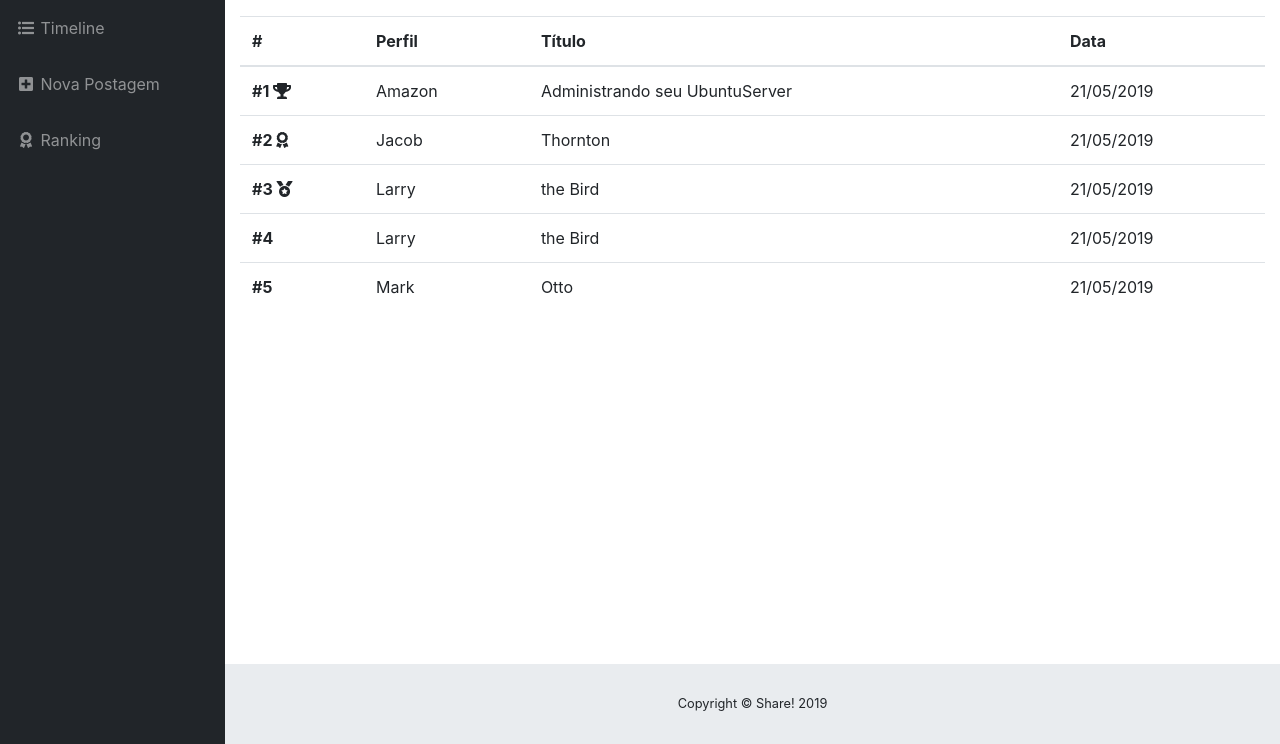
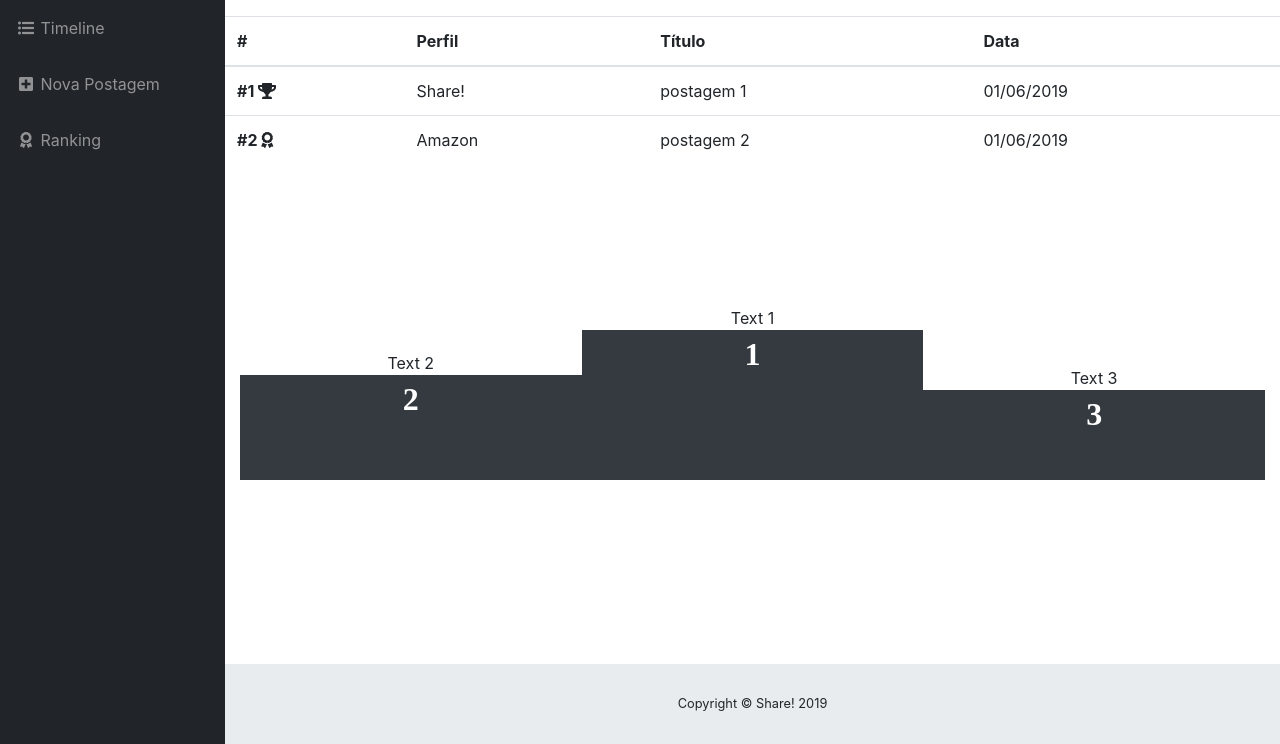
Before and after one commit to viniciusandd/uri-share, a Flask app: page /ranking in a window 1280 px wide. Shown: the part 56-800 px from the top of the page. Run offline with Flask 2, Linux system fonts and the light colour scheme; data comes from the database, SQL or seed files in the repository; some libraries are stand-ins or nearby versions; some web fonts are replaced.

Commit message:
Iniciando a criação do Podium na tela de ranking

```diff
--- a/app/controllers/controller.py
+++ b/app/controllers/controller.py
@@ -221,7 +221,7 @@ def excluir_postagem():
 @app.route("/novo_comentario", methods=['GET'])
 def novo_comentario():
     postagem_id = request.args.get('postagem_id', 0, type=int)
-    conteudo    = request.args.get('conteudo', '', type=str)
+    conteudo = request.args.get('conteudo', '', type=str)
 
     comentario  = Comentario(
         current_user.id, postagem_id, conteudo
@@ -231,11 +231,7 @@ def novo_comentario():
     try:
         db.session.commit()
     except Exception as e:
-        return jsonify(
-            {
-                "status":0
-            }
-        )
+        return jsonify({"status":0})
 
     return jsonify(
         {
@@ -248,30 +244,26 @@ def novo_comentario():
 @app.route("/nova_avaliacao", methods=['GET'])
 def nova_avaliacao():
     postagem_id = request.args.get('postagem_id', 0, type=int)
-    nota        = request.args.get('nota', 0.0, type=float)
+    nota = request.args.get('nota', 0.0, type=float)
 
-    print(postagem_id)
-    print(nota)
-
-    avaliacao = Avaliacao(
-        current_user.id, postagem_id, nota
-    )
+    avaliacao = Avaliacao.query.filter_by(perfil_id=current_user.id,postagem_id=postagem_id).first()
+    if not avaliacao:
+        avaliacao = Avaliacao(current_user.id, postagem_id, nota)
+    else:
+        avaliacao.nota = nota
 
     db.session.add(avaliacao)
-    try:
-        db.session.commit()
-    except Exception as e:
-        return jsonify(
-            {
-                "status":0
-            }
-        )
+    db.session.commit()
+    atualizar_media_avaliacao_postagem(postagem_id)
 
-    return jsonify(
-        {
-            "status": 1
-        }
-    )
+    return jsonify({"status":1})
+
+def atualizar_media_avaliacao_postagem(postagem_id):
+    postagem = Postagem.query.filter_by(id=postagem_id).first()
+    media_avaliacoes = postagem.calcular_media()
+    postagem.media_avaliacao = media_avaliacoes
+    db.session.add(postagem)
+    db.session.commit()
 
 @app.route("/buscar", methods=['POST'])
 def buscar():
@@ -285,7 +277,7 @@ def buscar():
             perfis = Perfil.query.filter_by(nome_fantasia=parametro).all()
             return render_template('buscas.html', perfis=perfis, postagens=None)
 
-        perfis    = Perfil.query.filter(Perfil.razao_social.like("%"+ parametro +"%")).all()
+        perfis = Perfil.query.filter(Perfil.razao_social.like("%"+ parametro +"%")).all()
         postagens = Postagem.query.filter(Postagem.titulo.like("%"+ parametro +"%")).all()
 
         if not postagens:
@@ -299,4 +291,6 @@ def buscar():
 
 @app.route("/ranking")
 def ranking():
-    return render_template('ranking.html')
+    cont = 1
+    postagens = Postagem.query.limit(20).all()
+    return render_template('ranking.html', cont=cont, postagens=postagens)
--- a/app/models/tables.py
+++ b/app/models/tables.py
@@ -116,12 +116,27 @@ class Postagem(db.Model):
         self.data         = Funcoes.retornar_data_atual()
         self.hora         = Funcoes.retornar_hora_atual()
 
-    def formatar_data(self):
+    def calcular_media(self):
+        avaliacoes = Avaliacao.query.filter_by(postagem_id=self.id).all()
+        qtd_avaliacoes = len(avaliacoes)
+        valor_total_avaliacoes = 0
+        for avaliacao in avaliacoes:
+            valor_total_avaliacoes = valor_total_avaliacoes + avaliacao.nota
+        media_avaliacoes = valor_total_avaliacoes / qtd_avaliacoes
+        return media_avaliacoes
+
+    def formatar_data(self, tipo):
+        # Tipos de formatação
+        # 1 - timeline (Jun 01)
+        # 2 - brasileiro (01/06/2019)
+
         data = str(self.data)
         array_data = data.split("-")
         data = datetime.datetime(int(array_data[0]), int(array_data[1]), int(array_data[2]))
-
-        return data.strftime("%b %d")
+        if tipo == 'timeline':
+            return data.strftime("%b %d")
+        if tipo == 'brasileiro':
+            return data.strftime('%d/%m/%Y')
 
     def __repr__(self):
         return "<Postagem %r>" % self.titulo
--- /dev/null
+++ b/app/static/css/podium.css
@@ -0,0 +1,51 @@
+@font-face {
+    font-family: DaggerSquare;
+    src: url("fonts/podium-font.woff") format("woff"), url("fonts/podium-font.ttf") format("truetype");
+  }
+
+  #podium-box {
+    margin: 0 auto;
+    display: flex;
+  }
+
+  .podium-number {
+    font-family: DaggerSquare;
+    font-weight: bold;
+    font-size: 2em;
+    color: white;
+  }
+
+  .step-container {
+    flex: 1;
+    display: flex;
+    flex-direction: column;
+  }
+
+  .step-container>div:first-child {
+    margin-top: auto;
+    text-align: center;
+  }
+
+  .step {
+    text-align: center;
+  }
+
+  .bg-blue {
+    background-color: #063b65;
+  }
+
+  .bg-grey {
+    background-color: #343a40;
+  }
+
+  #first-step {
+    height: 50%;
+  }
+
+  #second-step {
+    height: 35%;
+  }
+
+  #third-step {
+    height: 30%;
+  }
--- a/app/templates/blank.html
+++ b/app/templates/blank.html
@@ -24,6 +24,8 @@
   <link rel="stylesheet" href="{{ url_for('static', filename='css/timeline.css') }}">
   <!-- Estilos da avalição de postagens -->
   <link rel="stylesheet" href="{{ url_for('static', filename='css/rate.css') }}">
+  <!-- Estilos da tela de ranking (podium) -->
+  <link rel="stylesheet" href="{{ url_for('static', filename='css/podium.css') }}">
 
 </head>
 
@@ -182,16 +184,17 @@
   <!-- Custom scripts for all pages-->
   <script src="{{ url_for('static', filename='js/sb-admin.min.js') }}"></script>
 
-  <!-- Não faço ideia pq caraleos usar isso -->
+  <!-- Essa variável antecerá as chamadas ajax no js -->
   <script type=text/javascript>
     $SCRIPT_ROOT = {{ request.script_root|tojson|safe }};
   </script>
 
-  <script src="{{ url_for('static', filename='js/timeline.js') }}"></script>
-
   <!-- BootBox (caixas de diálogo customizadas) -->
   <script src="{{ url_for('static', filename='js/bootbox/bootbox.min.js') }}"></script>
 
+  <!-- Js específico por views -->
+  <script src="{{ url_for('static', filename='js/timeline.js') }}"></script>
+  <script src="{{ url_for('static', filename='js/ranking.js') }}"></script>
 </body>
 
 </html>
--- a/app/templates/home.html
+++ b/app/templates/home.html
@@ -10,7 +10,7 @@
         <div class="timeline">
             <div class="timeline-body">
                 <div class="timeline-item">
-                    <p class="time">{{ postagem.formatar_data() }}</p>
+                    <p class="time">{{ postagem.formatar_data("timeline") }}</p>
                     <div class="content">
                         <div class="postagem-informacoes">
                             <img class="rounded-circle" src="../../static/assets/logos/{{ postagem.perfil.logo }}"
--- a/app/templates/ranking.html
+++ b/app/templates/ranking.html
@@ -5,6 +5,8 @@
 {% endblock %}
 
 {% block conteudo %}
+
+<div class="row">
     <table class="table">
         <thead>
           <tr>
@@ -15,36 +17,52 @@
           </tr>
         </thead>
         <tbody>
+          {% for postagem in postagens %}
             <tr>
-      <th scope="row">#1 <i class="fas fa-trophy"></i></th>
-      <td>Amazon</td>
-      <td>Administrando seu UbuntuServer</td>
-      <td>21/05/2019</td>
+              {% if loop.index == 1 %}
+              <th scope="row">#{{ loop.index }} <i class="fas fa-trophy"></i></th>
+              {% elif loop.index == 2 %}
+              <th scope="row">#{{ loop.index }} <i class="fas fa-award"></i></th>
+              {% elif loop.index == 3 %}
+              <th scope="row">#{{ loop.index }} <i class="fas fa-medal"></i></th>
+              {% else %}
+              <th scope="row">#{{ loop.index }} </th>
+              {% endif %}
+
+              <td>{{ postagem.perfil.nome_fantasia }}</td>
+              <td>{{ postagem.titulo }}</td>
+              <td>{{ postagem.formatar_data("brasileiro") }}</td>
             </tr>
-    <tr>
-      <th scope="row">#2 <i class="fas fa-award"></i></th>
-      <td>Jacob</td>
-      <td>Thornton</td>
-      <td>21/05/2019</td>
-    </tr>
-    <tr>
-      <th scope="row">#3 <i class="fas fa-medal"></i></th>
-      <td>Larry</td>
-      <td>the Bird</td>
-      <td>21/05/2019</td>
-    </tr>
-    <tr>
-      <th scope="row">#4</th>
-      <td>Larry</td>
-      <td>the Bird</td>
-      <td>21/05/2019</td>
-    </tr>
-    <tr>
-      <th scope="row">#5</th>
-      <td>Mark</td>
-      <td>Otto</td>
-      <td>21/05/2019</td>
-    </tr>
+          {% endfor %}
         </tbody>
     </table>
+</div>
+
+<div id="podium-box" class="row" style="height: 300px">
+    <div class="col-md-4 step-container m-0 p-0">
+      <div>
+        Text 2
+      </div>
+      <div id="second-step" class="bg-grey step centerBoth podium-number">
+        2
+      </div>
+    </div>
+    <div class="col-md-4 step-container m-0 p-0">
+      <div>
+        Text 1
+      </div>
+      <div id="first-step" class="bg-grey step centerBoth podium-number">
+        1
+      </div>
+    </div>
+    <div class="col-md-4 step-container m-0 p-0">
+      <div>
+        Text 3
+      </div>
+      <div id="third-step" class="bg-grey step centerBoth podium-number">
+        3
+      </div>
+    </div>
+  </div>
+
 {% endblock %}
```
Also changed, not shown: app/static/assets/logos/00000000000003.png (added), app/static/js/ranking.js (added), 1 other file. Lines whose indentation alone changed are shown as unchanged.
